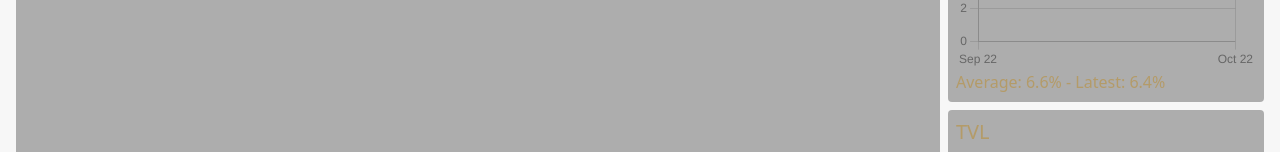
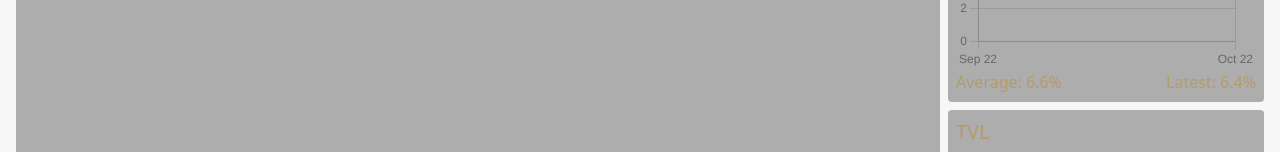
Before and after one commit to CryptoSafetySquad/website, a Next.js app: page /projects/project79 in a window 1280 px wide. Shown: the part 374-526 px from the top of the page. Built offline with nearby package versions, Linux system fonts and the light colour scheme.

Commit message:
Flex average and latest earnings.

```diff
--- a/pages/projects/project79.tsx
+++ b/pages/projects/project79.tsx
@@ -95,7 +95,11 @@ const StatsContent = () => {
           title='Earnings'
           data={earningsData.data}
         />
-        <span className='text-gold'>Average: {average(earningsData.data)}% - Latest: {earningsData.data[earningsData.data.length - 1]}%</span>
+        <div className='flex justify-between'>
+        <span className='text-gold'>Average: {average(earningsData.data)}%</span>
+        <span className='text-gold'>Latest: {earningsData.data[earningsData.data.length - 1]}%</span>
+        </div>
+
       </div>
 
       {/* TVL */}
```
